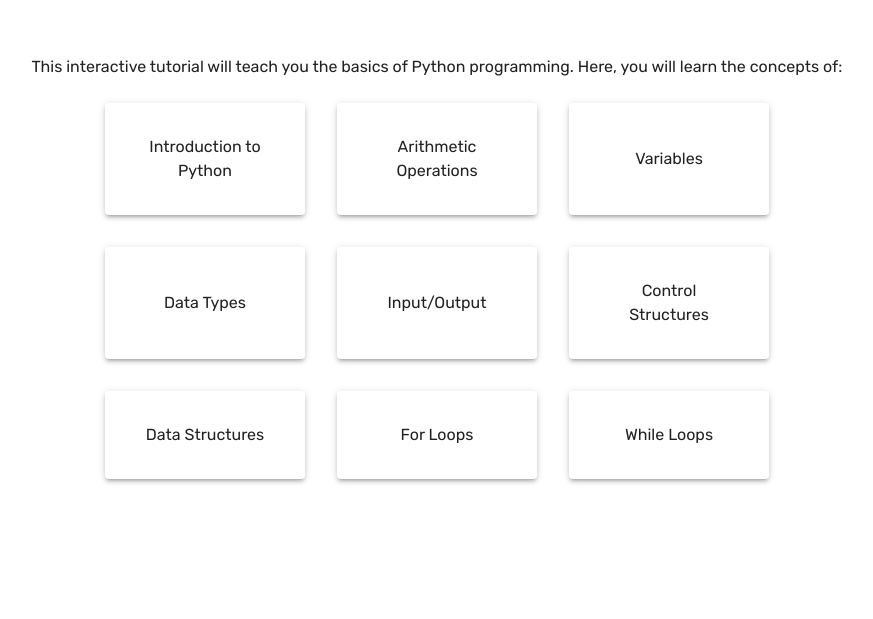
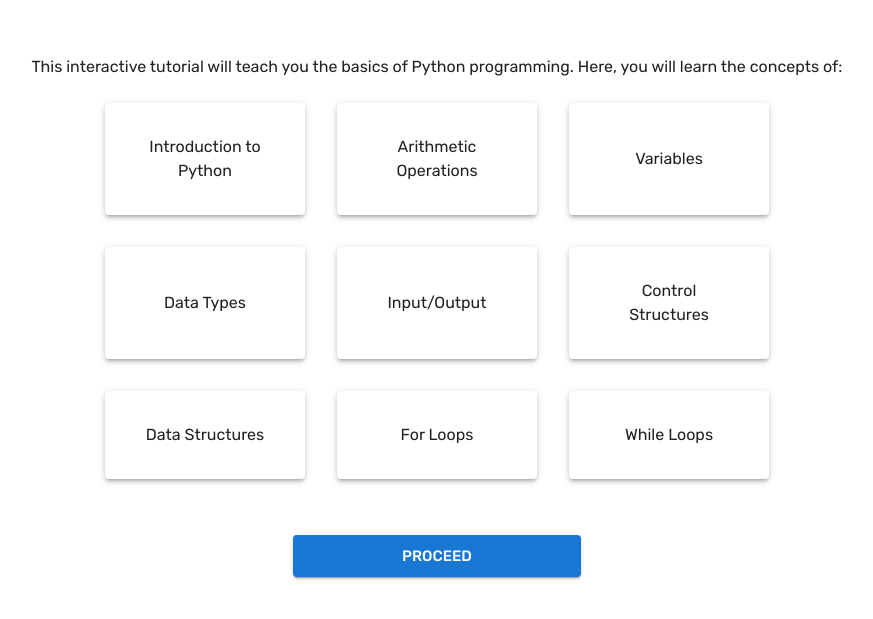
Before and after one commit to chaviotics/python-thesis-control, a React (Vite) app in the folder client/: page / in a window 1280 px wide. Shown: the part 745-1364 px from the top of the page, without its empty margins (203-1076 px from the left). Built offline with nearby package versions, Linux system fonts and the light colour scheme.

Commit message:
Added button to proceed from homepage to WhatIsPython

```diff
--- a/client/src/pages/HomePage/TopicOutline.jsx
+++ b/client/src/pages/HomePage/TopicOutline.jsx
@@ -1,5 +1,6 @@
 import React, { forwardRef } from 'react';
-import { Container, Typography, Box, Paper } from '@mui/material';
+import { Button, Container, Typography, Box, Paper } from '@mui/material';
+import { Link } from 'react-router-dom';
 
 const topics = [
   { id: 1, title: 'Introduction to Python' },
@@ -10,7 +11,7 @@ const topics = [
   { id: 6, title: 'Control Structures' },
   { id: 7, title: 'Data Structures' },
   { id: 8, title: 'For Loops' },
-  { id: 8, title: 'While Loops' },
+  { id: 9, title: 'While Loops' },
 ];
 
 function TopicOutline(props, ref) {
@@ -24,12 +25,14 @@ function TopicOutline(props, ref) {
         programming. Here, you will learn the concepts of:
       </Typography>
 
+      {/* Topics */}
       <Box
         sx={{
+          alignSelf: 'center',
           display: 'grid',
           gridTemplateColumns: 'repeat(3, 200px)',
           gap: '32px',
-          alignSelf: 'center',
+          mb: 7,
         }}
       >
         {topics.map((topic) => (
@@ -48,6 +51,16 @@ function TopicOutline(props, ref) {
           </Paper>
         ))}
       </Box>
+
+      <Button
+        component={Link}
+        sx={{ alignSelf: 'center', width: '25%' }}
+        size="large"
+        variant="contained"
+        to="/intro/whatispython"
+      >
+        Proceed
+      </Button>
     </Container>
   );
 }
```
